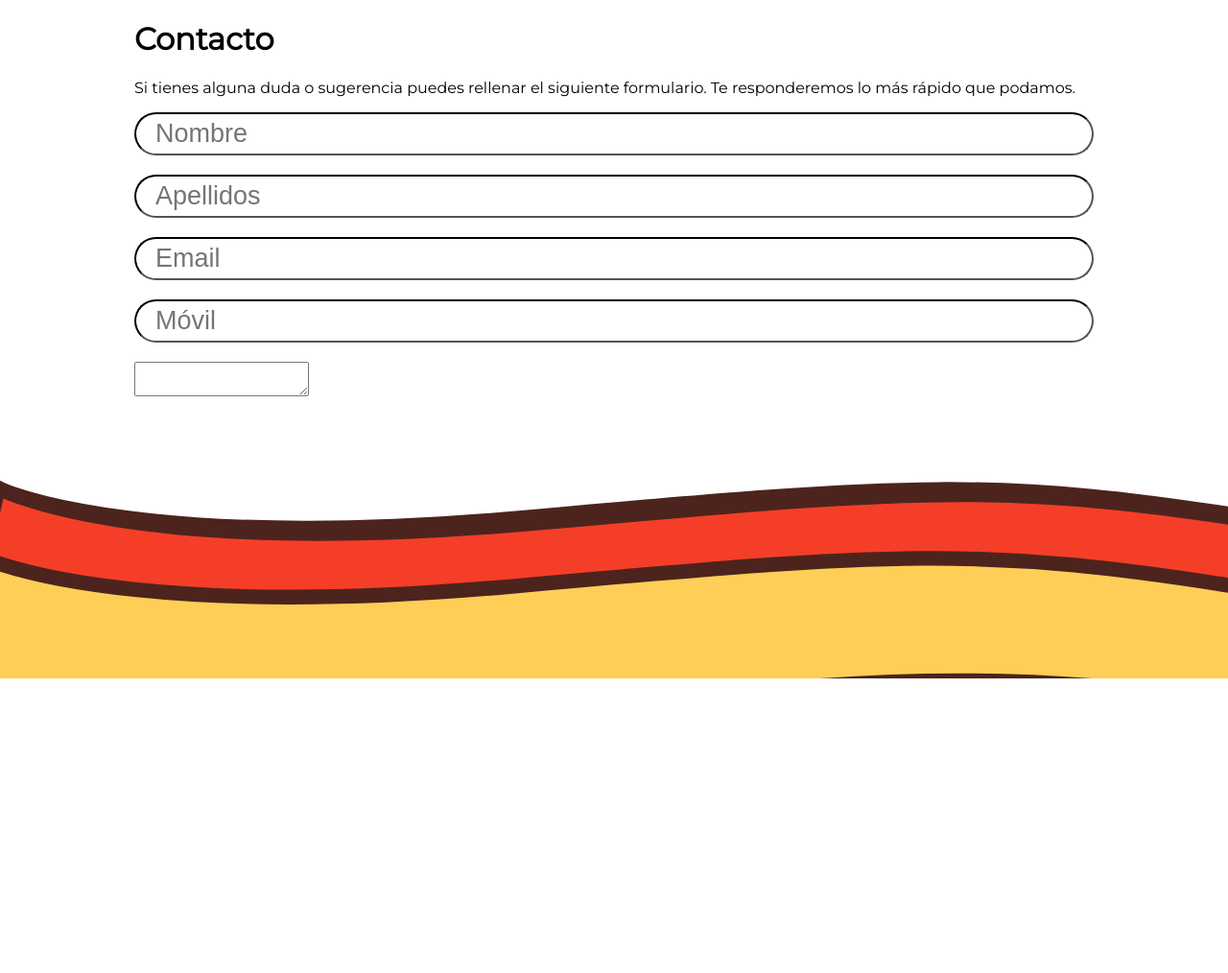
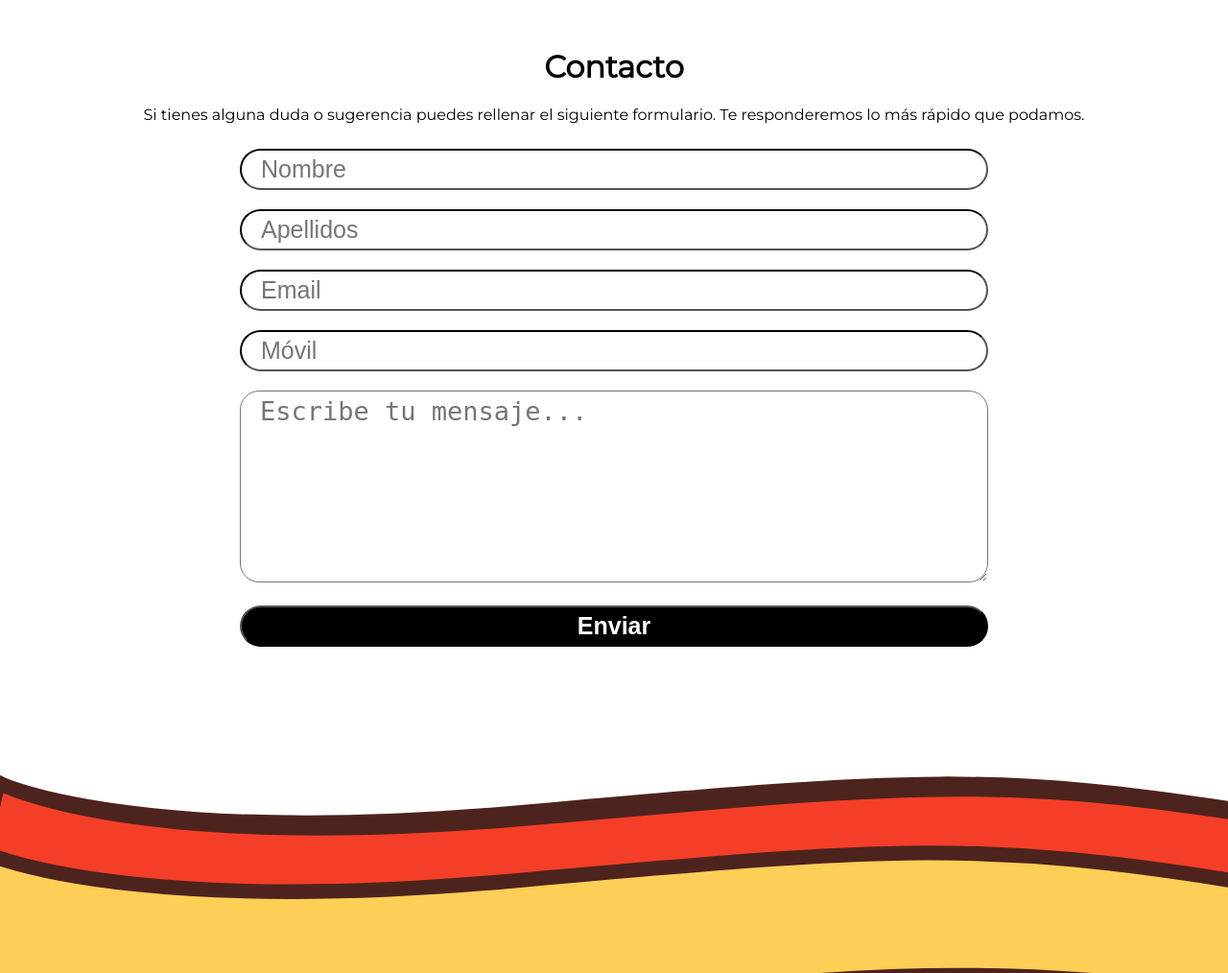
Before and after one commit to Geronimo-Basso/sierra, a PHP site: page /contact.php in a window 1280 px wide. Shown: the part 75-1089 px from the top of the page at 96% size. Before the commit the page ends 782 px from the top, so only its background shows below. Run offline with PHP 8.4, Linux system fonts and the light colour scheme.

Commit message:
Finish contact section

```diff
--- a/assets/style/style.css
+++ b/assets/style/style.css
@@ -81,14 +81,30 @@
 
 /* Contact */
 .contact-main-content {
-    margin: 0 140px 0 140px;
+    margin: 50px 0;
+    text-align: center;
+
+}
+
+.contact-form {
+    margin: 0 250px;
 }
 
 .contact-main-content input{
-    margin: 0 0 20px 0;
+    margin: 10px 0;
     border-color: #000;
+    font-size: 25px;
+    border-radius: 60px;
+    padding: 5px 20px;
+    width: 100%;
+    box-sizing: border-box;
+}
+
+.contact-main-content textarea{
+    height: 200px;
+    margin: 10px 0;
     font-size: 27px;
-    border-radius: 60px;
+    border-radius: 20px;
     padding: 5px 20px;
     width: 100%;
     box-sizing: border-box;
--- a/contact.php
+++ b/contact.php
@@ -13,8 +13,9 @@
             <input type="text" id="name" name="name" placeholder="Nombre"><br>
             <input type="text" id="lastname" name="lastname" placeholder="Apellidos"><br>
             <input type="text" id="email" name="email" placeholder="Email"><br>
-            <input type="number" id="phone" name="phone" placeholder="Móvil"><br>
-            <textarea></textarea>
+            <input type="text" id="phone" name="phone" placeholder="Móvil"><br>
+            <textarea id="contact-textarea" placeholder="Escribe tu mensaje..."></textarea>
+            <input type="submit" value="Enviar">
         </form>
     </div>
 </div>
```
